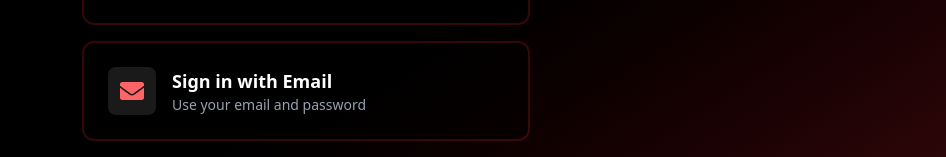
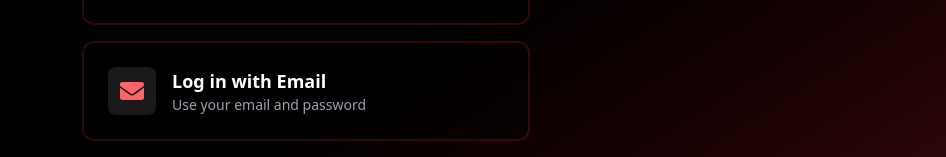
Before and after one commit to 201Harsh/DAX91, a Next.js app in the folder client/: page /login in a window 1280 px wide. Shown: the part 399-556 px from the top of the page, without its empty margins (334-1280 px from the left). Built offline with nearby package versions, Linux system fonts and the light colour scheme.

Commit message:
updated Login Page

```diff
--- a/client/app/login/page.tsx
+++ b/client/app/login/page.tsx
@@ -195,7 +195,7 @@ export default function LoginPage() {
                   <FaEnvelope className="text-2xl text-red-400" />
                 </div>
                 <div>
-                  <h3 className="text-white font-semibold text-lg">Sign in with Email</h3>
+                  <h3 className="text-white font-semibold text-lg">Log in with Email</h3>
                   <p className="text-gray-400 text-sm">Use your email and password</p>
                 </div>
               </div>
@@ -269,7 +269,7 @@ export default function LoginPage() {
                     </button>
                     <div>
                       <h2 className="text-xl font-bold text-white">
-                        Sign In to DAX91
+                        Log In to DAX91
                       </h2>
                       <p className="text-gray-400 text-sm mt-1">
                         Enter your credentials to continue
```
